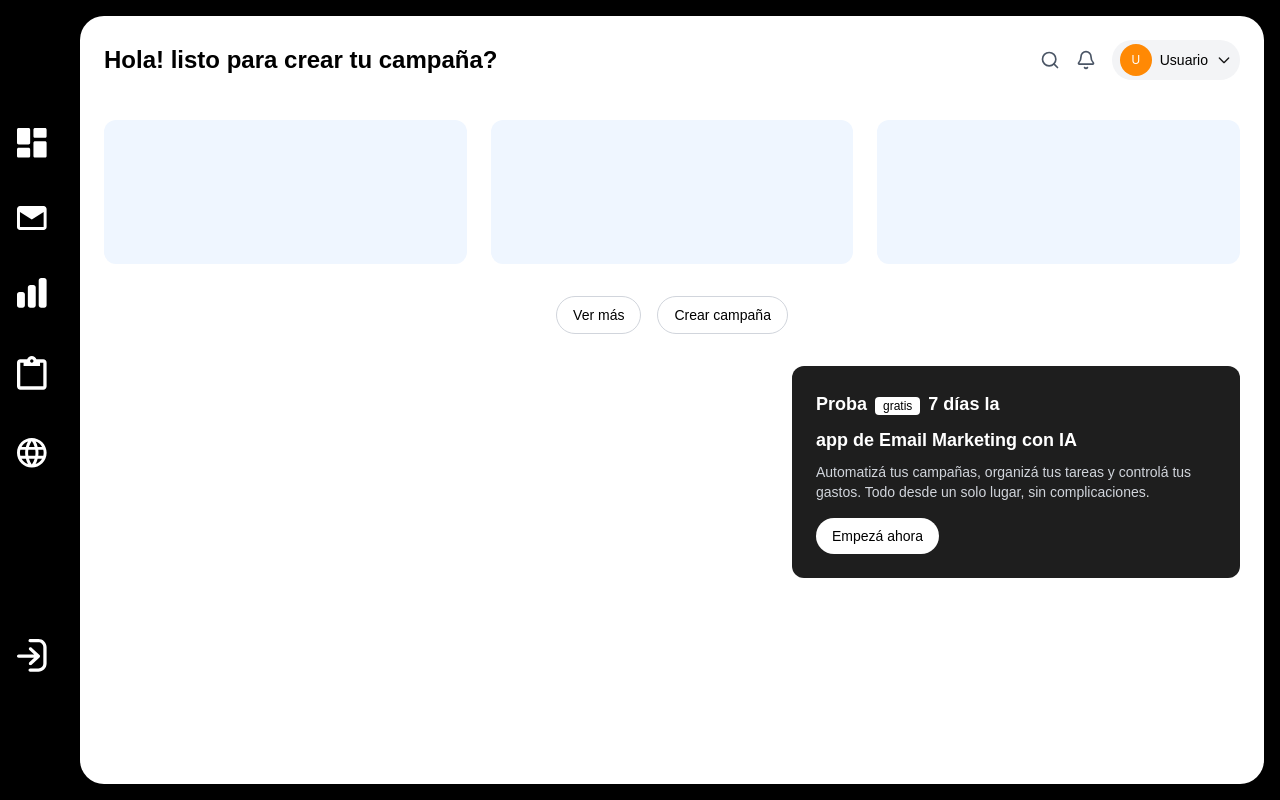
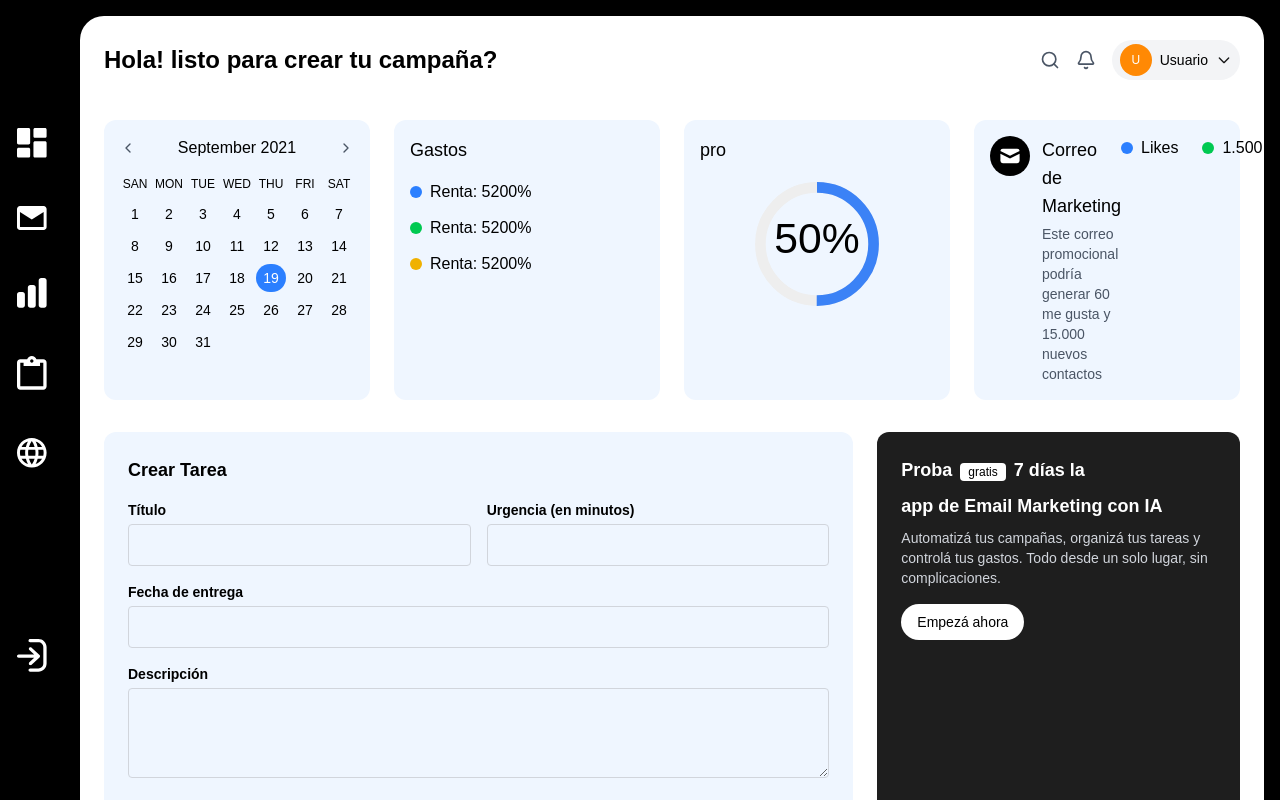
Before and after one commit to M41k80/AssistantIA, a Next.js app in the folder frontend/: page /dashboard in a window 1280 px wide. Shown: the top 800 px of the page. Built offline with nearby package versions, Linux system fonts and the light colour scheme; no server answers.

Commit message:
feat dashboard v2

```diff
--- a/frontend/src/app/dashboard/page.tsx
+++ b/frontend/src/app/dashboard/page.tsx
@@ -1,6 +1,7 @@
 import React from 'react'
 import { Sidebar } from "@/components/Sidebar/Sidebar"
 import ProfileHeader from '@/components/ProfileHeader/ProfileHeader'
+import { Search, Bell, ChevronLeft, ChevronRight } from "lucide-react"
 
 const DashboardPage = () => {
     return (
@@ -16,21 +17,190 @@ const DashboardPage = () => {
           </div>
 
           {/* Content */}
-          <div className="grid grid-cols-1 md:grid-cols-3 gap-6 mb-8">
-            {/* Card placeholders */}
-            {[1, 2, 3].map((item) => (
-              <div key={item} className="bg-blue-50 rounded-xl h-36" />
-            ))}
+          <div className="grid grid-cols-1 md:grid-cols-4 gap-6 mb-8 text-black">
+            {/* Calendar Card */}
+            <div className="bg-blue-50 rounded-xl p-4">
+              <div className="flex justify-between items-center mb-4">
+                <button className="text-gray-600">
+                  <ChevronLeft className="w-4 h-4" />
+                </button>
+                <h3 className="font-medium">September 2021</h3>
+                <button className="text-gray-600">
+                  <ChevronRight className="w-4 h-4" />
+                </button>
+              </div>
+
+              <div className="grid grid-cols-7 gap-1 text-center text-xs mb-2">
+                <div className="font-medium">SAN</div>
+                <div className="font-medium">MON</div>
+                <div className="font-medium">TUE</div>
+                <div className="font-medium">WED</div>
+                <div className="font-medium">THU</div>
+                <div className="font-medium">FRI</div>
+                <div className="font-medium">SAT</div>
+              </div>
+
+              <div className="grid grid-cols-7 gap-1 text-center text-sm">
+                {[
+                  { day: 1 },
+                  { day: 2 },
+                  { day: 3 },
+                  { day: 4 },
+                  { day: 5 },
+                  { day: 6 },
+                  { day: 7 },
+                  { day: 8 },
+                  { day: 9 },
+                  { day: 10 },
+                  { day: 11 },
+                  { day: 12 },
+                  { day: 13 },
+                  { day: 14 },
+                  { day: 15 },
+                  { day: 16 },
+                  { day: 17 },
+                  { day: 18 },
+                  { day: 19, active: true },
+                  { day: 20 },
+                  { day: 21 },
+                  { day: 22 },
+                  { day: 23 },
+                  { day: 24 },
+                  { day: 25 },
+                  { day: 26 },
+                  { day: 27 },
+                  { day: 28 },
+                  { day: 29 },
+                  { day: 30 },
+                  { day: 31 },
+                ].map((date, index) => (
+                  <div key={index} className={`py-1 ${date.active ? "bg-blue-500 text-white rounded-full" : ""}`}>
+                    {date.day}
+                  </div>
+                ))}
+              </div>
+            </div>
+
+            {/* Gastos Card */}
+            <div className="bg-blue-50 rounded-xl p-4">
+              <h3 className="font-medium text-lg mb-4">Gastos</h3>
+              <div className="space-y-3">
+                <div className="flex items-center">
+                  <div className="w-3 h-3 rounded-full bg-blue-500 mr-2"></div>
+                  <span>Renta: 5200%</span>
+                </div>
+                <div className="flex items-center">
+                  <div className="w-3 h-3 rounded-full bg-green-500 mr-2"></div>
+                  <span>Renta: 5200%</span>
+                </div>
+                <div className="flex items-center">
+                  <div className="w-3 h-3 rounded-full bg-yellow-500 mr-2"></div>
+                  <span>Renta: 5200%</span>
+                </div>
+              </div>
+            </div>
+
+            {/* Pro Card with Chart */}
+            <div className="bg-blue-50 rounded-xl p-4">
+              <h3 className="font-medium text-lg mb-4">pro</h3>
+              <div className="flex justify-center">
+                <div className="relative w-32 h-32">
+                  <svg viewBox="0 0 36 36" className="w-full h-full">
+                    <path
+                      d="M18 2.0845 a 15.9155 15.9155 0 0 1 0 31.831 a 15.9155 15.9155 0 0 1 0 -31.831"
+                      fill="none"
+                      stroke="#eee"
+                      strokeWidth="3"
+                    />
+                    <path
+                      d="M18 2.0845 a 15.9155 15.9155 0 0 1 0 31.831 a 15.9155 15.9155 0 0 1 0 -31.831"
+                      fill="none"
+                      stroke="#3b82f6"
+                      strokeWidth="3"
+                      strokeDasharray="50, 100"
+                    />
+                    <text x="18" y="20.5" textAnchor="middle" className="text-xs font-medium">
+                      50%
+                    </text>
+                  </svg>
+
+                </div>
+              </div>
+            </div>
+
+            {/* Marketing Email Card */}
+            <div className="bg-blue-50 rounded-xl p-4">
+              <div className="flex items-start">
+                <div className="bg-black rounded-full p-2 mr-3">
+                  <svg className="w-6 h-6 text-white" fill="currentColor" viewBox="0 0 20 20">
+                    <path d="M2.003 5.884L10 9.882l7.997-3.998A2 2 0 0016 4H4a2 2 0 00-1.997 1.884z" />
+                    <path d="M18 8.118l-8 4-8-4V14a2 2 0 002 2h12a2 2 0 002-2V8.118z" />
+                  </svg>
+                </div>
+                <div>
+                  <h3 className="font-medium text-lg">Correo de Marketing</h3>
+                  <p className="text-sm text-gray-600 mt-1">
+                    Este correo promocional podría generar 60 me gusta y 15.000 nuevos contactos
+                  </p>
+                </div>
+                <div className="ml-auto flex items-center space-x-6">
+                  <div className="flex items-center">
+                    <div className="w-3 h-3 rounded-full bg-blue-500 mr-2"></div>
+                    <span>Likes</span>
+                  </div>
+                  <div className="flex items-center">
+                    <div className="w-3 h-3 rounded-full bg-green-500 mr-2"></div>
+                    <span>1.500</span>
+                  </div>
+                </div>
+              </div>
+            </div>
           </div>
 
-          {/* Buttons */}
-          <div className="flex justify-center space-x-4 mb-8">
-            <button className="px-4 py-2 border border-gray-300 rounded-full text-sm text-black cursor-pointer transform transition-transform duration-300 hover:scale-105">Ver más</button>
-            <button className="px-4 py-2 border border-gray-300 rounded-full text-sm text-black cursor-pointer transform transition-transform duration-300 hover:scale-105">Crear campaña</button>
-          </div>
+          {/* Create Task Section */}
+          <div className="grid grid-cols-1 md:grid-cols-3 gap-6 mb-8 text-black">
+            {/* Task Card */}
+            <div className="bg-blue-50 rounded-xl p-6 col-span-2">
+              <h3 className="font-bold text-lg mb-4">Crear Tarea</h3>
 
-          {/* Promo Card */}
-          <div className="max-w-md ml-auto">
+              <div className="grid grid-cols-2 gap-4 mb-4">
+                <div>
+                  <label className="block font-bold text-sm text-black mb-1">Título</label>
+                  <input type="text" className="w-full p-2 border border-gray-300 rounded" />
+                </div>
+                <div>
+                  <label className="block font-bold text-sm text-black mb-1">Urgencia (en minutos)</label>
+                  <input type="text" className="w-full p-2 border border-gray-300 rounded" />
+                </div>
+              </div>
+
+              <div className="mb-4">
+                <label className="block font-bold text-sm text-black mb-1">Fecha de entrega</label>
+                <input type="text" className="w-full p-2 border border-gray-300 rounded" />
+              </div>
+
+              <div className="mb-4">
+                <label className="block font-bold text-sm text-black mb-1">Descripción</label>
+                <textarea className="w-full p-2 border border-gray-300 rounded" rows={3}></textarea>
+              </div>
+
+              <div className="mb-4">
+                <label className="block font-bold text-sm text-black mb-1">Urgencia</label>
+                <div className="relative pt-1">
+                  <div className="overflow-hidden h-2 text-xs flex rounded bg-gray-200">
+                    <div className="w-1/3 shadow-none flex flex-col text-center whitespace-nowrap text-white justify-center bg-blue-500"></div>
+                  </div>
+                </div>
+              </div>
+
+              <div className="flex justify-center">
+                <button className="bg-blue-500 text-white px-6 py-2 rounded-full hover:bg-blue-600 transition-colors">
+                  Calcular Plan
+                </button>
+              </div>
+            </div>
+
+            {/* Promo Card */}
             <div className="bg-[#1E1E1E] text-white p-6 rounded-xl">
               <div className="mb-2">
                 <span className="text-lg font-bold">Proba</span>
```
